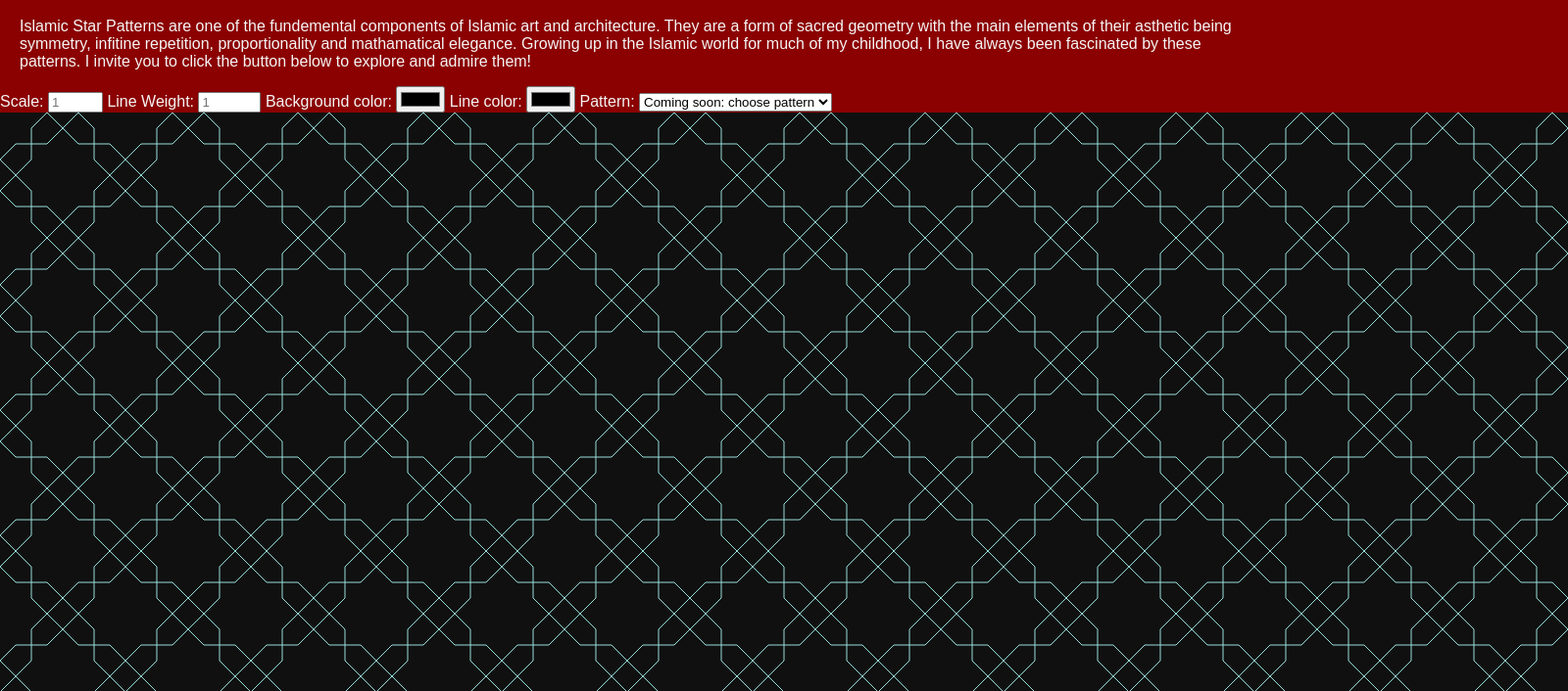
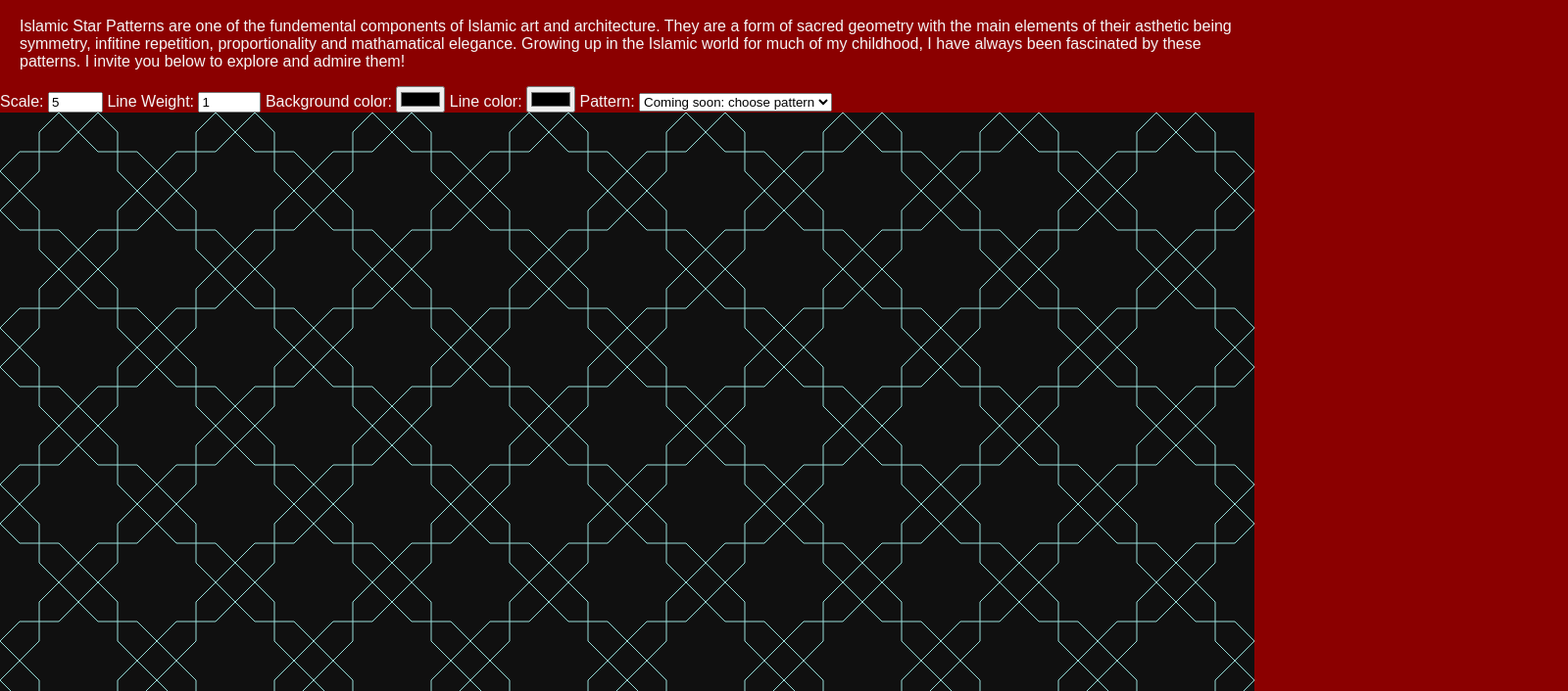
Before and after one commit to Michael-Fares/IslamicStarPatterns, a plain HTML site: page index.html in a window 1280 px wide. Shown: the part 50-756 px from the top of the page at 98% size, 1600 px wide, since content can reach past the window. Drawn offline with Linux system fonts and the light colour scheme.

Commit message:
cleaned up some html

```diff
--- a/index.html
+++ b/index.html
@@ -10,13 +10,13 @@
   <h1>
     Islamic Star Patterns Drawn with HTML Canvas
   </h1>
-  <p>Islamic Star Patterns are one of the fundemental components of Islamic art and architecture. They are a form of sacred geometry with the main elements of their asthetic being symmetry, infitine repetition, proportionality and mathamatical elegance. Growing up in the Islamic world for much of my childhood, I have always been fascinated by these patterns. I invite you to click the button below to explore and admire them!</p>
+  <p>Islamic Star Patterns are one of the fundemental components of Islamic art and architecture. They are a form of sacred geometry with the main elements of their asthetic being symmetry, infitine repetition, proportionality and mathamatical elegance. Growing up in the Islamic world for much of my childhood, I have always been fascinated by these patterns. I invite you below to explore and admire them!</p>
 <div class="options">
   <label for="scale">Scale:</label>
-  <input name="scale" id="scale" type="number" placeholder="1" min="1" max="20">
+  <input name="scale" id="scale" type="number" value="5" min="1" max="20">
 
   <label for="lineWidth">Line Weight:</label>
-  <input name="lineWidth" id="lineWidth" type="number" placeholder="1" min="1" max="100">
+  <input name="lineWidth" id="lineWidth" type="number" value="1" min="1" max="100">
 
   <label for="background">Background color:</label>
   <input name="background" id="background" type="color">
--- a/main.js
+++ b/main.js
@@ -5,7 +5,7 @@ window.onload = () => { generatePattern(  options ) }
 
 // hard coded options object to be manipulated by DOM and passed into patern generator fuction
 let options = {
-  scale: 4,
+  scale: 5,
   lineWidth: 1,
   background: '#101010',
   lineColor: '#98ded9',
@@ -54,7 +54,7 @@ const generatePattern = (options) => {
   const mainCanvas = document.createElement('canvas');
   const ctx = mainCanvas.getContext('2d');
   // might include these in options later
-  mainCanvas.width = 1600;
+  mainCanvas.width = window.innerWidth;
   mainCanvas.height = 1600;
   const tesslation = ctx.createPattern(tile, 'repeat');
   ctx.fillStyle = tesslation;
```
